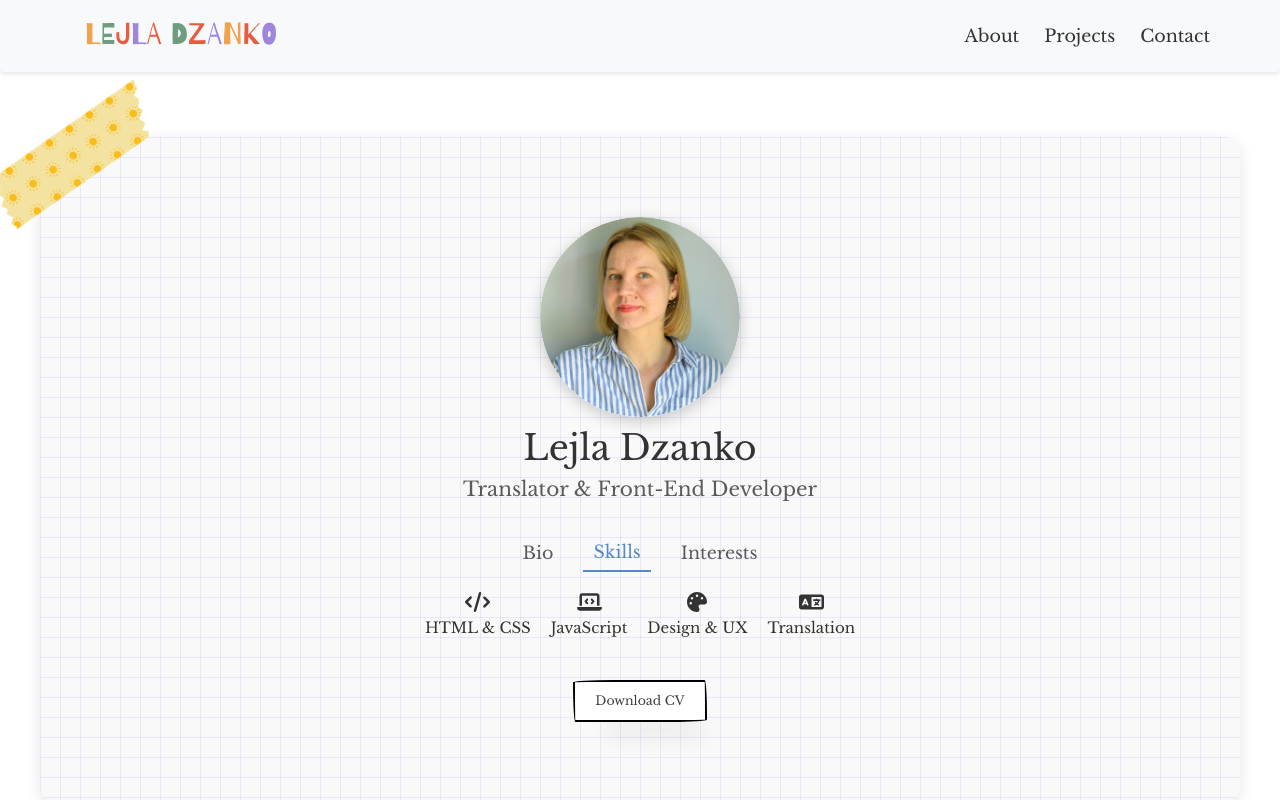
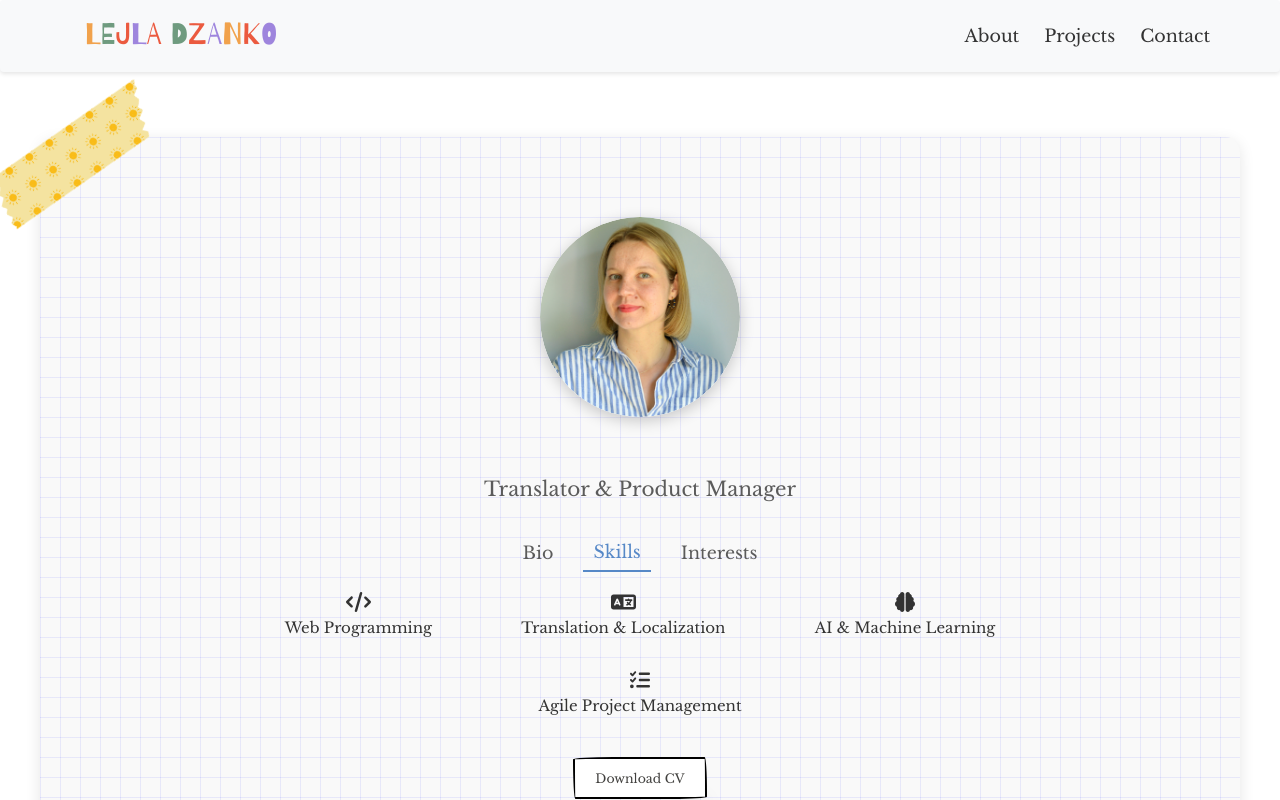
Before and after one commit to lejladzanko/lejla-portfolio-react, a React (Vite) app: page / in a window 1280 px wide. Both pictures are taken after a click on the button "Skills". Shown: the top 800 px of the page. Built offline with nearby package versions, Linux system fonts and the light colour scheme.

Commit message:
Add changes

```diff
--- a/src/components/About.jsx
+++ b/src/components/About.jsx
@@ -6,12 +6,13 @@
 import {
   faCode,
   faLanguage,
-  faLaptopCode,
   faPalette,
-  faSeedling,
+  faBook,
   faPlaneDeparture,
   faUtensils,
   faMusic,
+  faBrain,
+  faTasks,
 } from "@fortawesome/free-solid-svg-icons";
 
 const About = () => {
@@ -30,23 +31,17 @@
             src={profilePic}
             alt="profile-picture"
           />
-          <img
-            className="washi-tape"
-            src={washiTape}
-            alt="washi-tape"
-          />
+          <img className="washi-tape" src={washiTape} alt="washi-tape" />
         </div>
         <div className="section__text">
           <h1 className="title">Lejla Dzanko</h1>
-          <p className="subtitle">Translator & Front-End Developer</p>
+          <p className="subtitle">Translator & Product Manager</p>
         </div>
       </div>
       <div className="profile-content">
         <div className="tabs">
           <button
-            className={
-              activeTab === "bio" ? "btn-bio-active" : "btn-bio"
-            }
+            className={activeTab === "bio" ? "btn-bio-active" : "btn-bio"}
             onClick={() => handleTabClick("bio")}
           >
             Bio
@@ -61,7 +56,9 @@
           </button>
           <button
             className={
-              activeTab === "interests" ? "btn-interests-active" : "btn-interests"
+              activeTab === "interests"
+                ? "btn-interests-active"
+                : "btn-interests"
             }
             onClick={() => handleTabClick("interests")}
           >
@@ -72,17 +69,34 @@
           {activeTab === "bio" && (
             <div className="content">
               <p>
-              Hi there! 👋 I'm Lejla (pronounced Leyla), a passionate Translator & Junior Front-End Developer based in Madrid 🇪🇸. My love for languages and cultures has led me to become fluent in Bosnian/Croatian/Serbian, English, and Spanish. I originally studied translation, and I’m excited to weave my linguistic expertise into the realm of technology.
+                Hi there! 👋 I'm Lejla (pronounced Leyla), a passionate
+                Translator & Product Manager based in Madrid 🇪🇸. My
+                love for languages and cultures has led me to become fluent in
+                Bosnian/Croatian/Serbian, English, and Spanish. I originally
+                studied translation, and I’m excited to weave my linguistic
+                expertise into the realm of technology and digital product management.
               </p>
               <p>
-              I have a strong foundation in translation and recently completed a Google AI course focused on generative AI, where I also learned about the fascinating intersection of translation and technology. I'm particularly interested in how AI can enhance the translation process, making it more efficient and accessible.
+              I have a strong foundation in translation and recently completed a Google AI course focused on generative AI, where I also learned about the fascinating intersection of translation and technology. I'm particularly interested in how AI can enhance the translation process, making it more efficient and accessible. As a product manager, I strive to apply my understanding of user needs and market trends to develop digital products that effectively bridge the gap between language and technology.
               </p>
               <p>
-              Although I'm still on my journey in web development, I'm dedicated to learning HTML, CSS, and JavaScript, with a keen interest in React for creating interactive user interfaces. My portfolio features personal projects that showcase my growth and enthusiasm for both translation and technology.
+                Although I'm still on my journey in web development, I'm
+                dedicated to learning HTML, CSS, and JavaScript, with a keen
+                interest in React for creating interactive user interfaces. My
+                portfolio features personal projects that showcase my growth and
+                enthusiasm for both translation and technology.
               </p>
-              <p>When I'm not coding or translating, you'll find me exploring floral patterns 🌸, soaking up vibrant colors, and traveling the world to collect unique handmade souvenirs. I also love to cook and enjoy relaxing to jazz music.</p>
               <p>
-              Feel free to check out my Projects section to see what I've been working on. I'm excited to connect with fellow language lovers, collaborators, and potential employers who share my passion for translation and technology.
+                In my free time, you'll find me exploring
+                designs and books, and traveling the
+               world to collect unique handmade souvenirs. I also love to cook
+                and enjoy relaxing to jazz music.
+              </p>
+              <p>
+                Feel free to check out my Projects section to see what I've been
+                working on. I'm excited to connect with fellow language lovers,
+                collaborators, and potential employers who share my passion for
+                translation and technology.
               </p>
             </div>
           )}
@@ -90,32 +104,31 @@
             <div className="skills-content">
               <div className="skill">
                 <FontAwesomeIcon icon={faCode} size="2x" />
-                <p>HTML & CSS</p>
-              </div>
-              <div className="skill">
-                <FontAwesomeIcon icon={faLaptopCode} size="2x" />
-                <p>JavaScript</p>
-              </div>
-              <div className="skill">
-                <FontAwesomeIcon icon={faPalette} size="2x" />
-                <p>Design & UX</p>
+                <p>Web Programming</p>
               </div>
               <div className="skill">
                 <FontAwesomeIcon icon={faLanguage} size="2x" />
-                <p>Translation</p>
+                <p>Translation & Localization</p>
               </div>
-
+              <div className="skill">
+                <FontAwesomeIcon icon={faBrain} size="2x" />
+                <p>AI & Machine Learning</p>
+              </div>
+              <div className="skill">
+                <FontAwesomeIcon icon={faTasks} size="2x" />
+                <p>Agile Project Management</p>
+              </div>
             </div>
           )}
           {activeTab === "interests" && (
             <div className="interests-content">
               <div className="interest">
-                <FontAwesomeIcon icon={faSeedling} size="2x" />
-                <p>Flowers</p>
+                <FontAwesomeIcon icon={faPalette} size="2x" />
+                <p>Design</p>
               </div>
               <div className="interest">
-                <FontAwesomeIcon icon={faPalette} size="2x" />
-                <p>Colors</p>
+                <FontAwesomeIcon icon={faBook} size="2x" />
+                <p>Books</p>
               </div>
               <div className="interest">
                 <FontAwesomeIcon icon={faPlaneDeparture} size="2x" />
--- a/src/components/Projects.jsx
+++ b/src/components/Projects.jsx
@@ -205,7 +205,7 @@
                 >
                   <img
                     src={project.image}
-                    className={`card-img-top ${project.id === "adult-book-3" || project.id === "adult-book-2" ? 'adjusted-size' : ''}`} // Adjusted class for specific images
+                    className={`card-img-top ${project.id === "adult-book-3" || project.id === "adult-book-2" ? 'adjusted-size' : ''}`}
                     alt={project.title}
                   />
                   <div className="card-body">
```
Also changed, not shown: package.json (+6 -2 lines), 2 other files (tests, documents, lock files or other folders).
